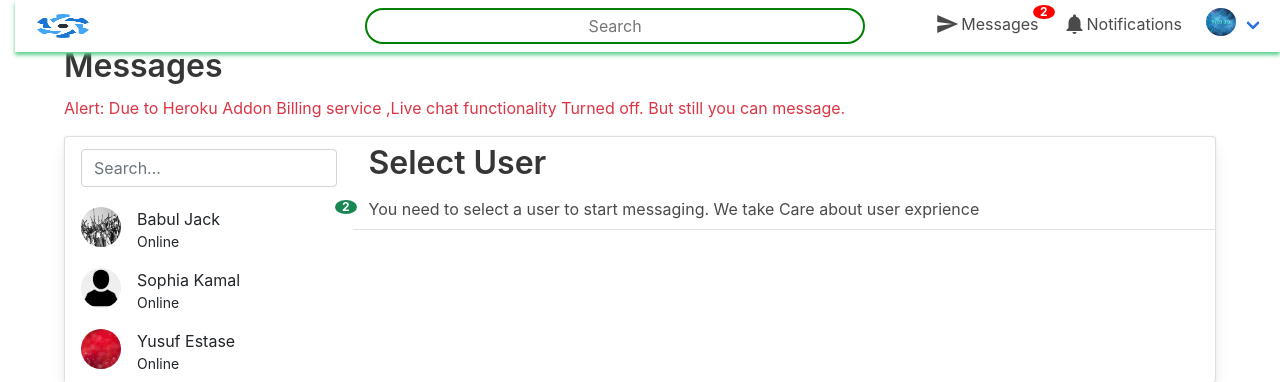
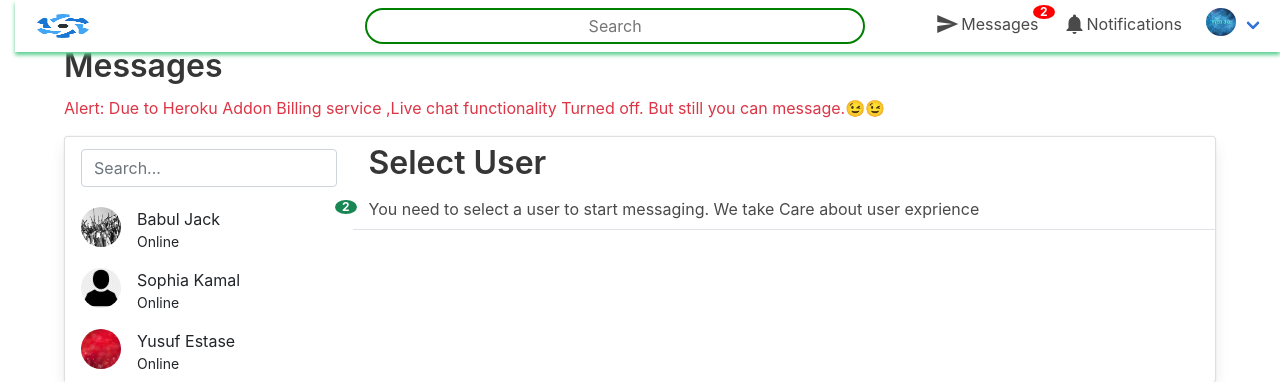
Before and after one commit to babuljack/partner, a Django app: page /msg in a window 1280 px wide. Shown: the top 382 px of the page. Run offline with Django 4.2, Linux system fonts and the light colour scheme; a user stored in the database is signed in; data comes from the database, SQL or seed files in the repository; parts of the project's set-up code (start-up, migrations or seed data) failed here and were passed over; some libraries are stand-ins or nearby versions.

Commit message:
message changes

```diff
--- a/templates/message/direct.html
+++ b/templates/message/direct.html
@@ -20,7 +20,7 @@
     <div class="container p-0 -2" >
 
     <h1 class="h3 mb-3">Messages</h1>
-   <p class="text-danger">Alert: Due to Heroku Addon Billing service ,Live chat functionality Turned off. But still you can message.</p>
+   <p class="text-danger">Alert: Due to Heroku Addon Billing service ,Live chat functionality Turned off. But still you can message.😉😉</p>
     <div class="card">
       <div class="row g-0">
         <div class="col-12 col-lg-5 col-xl-3 border-right">
```
